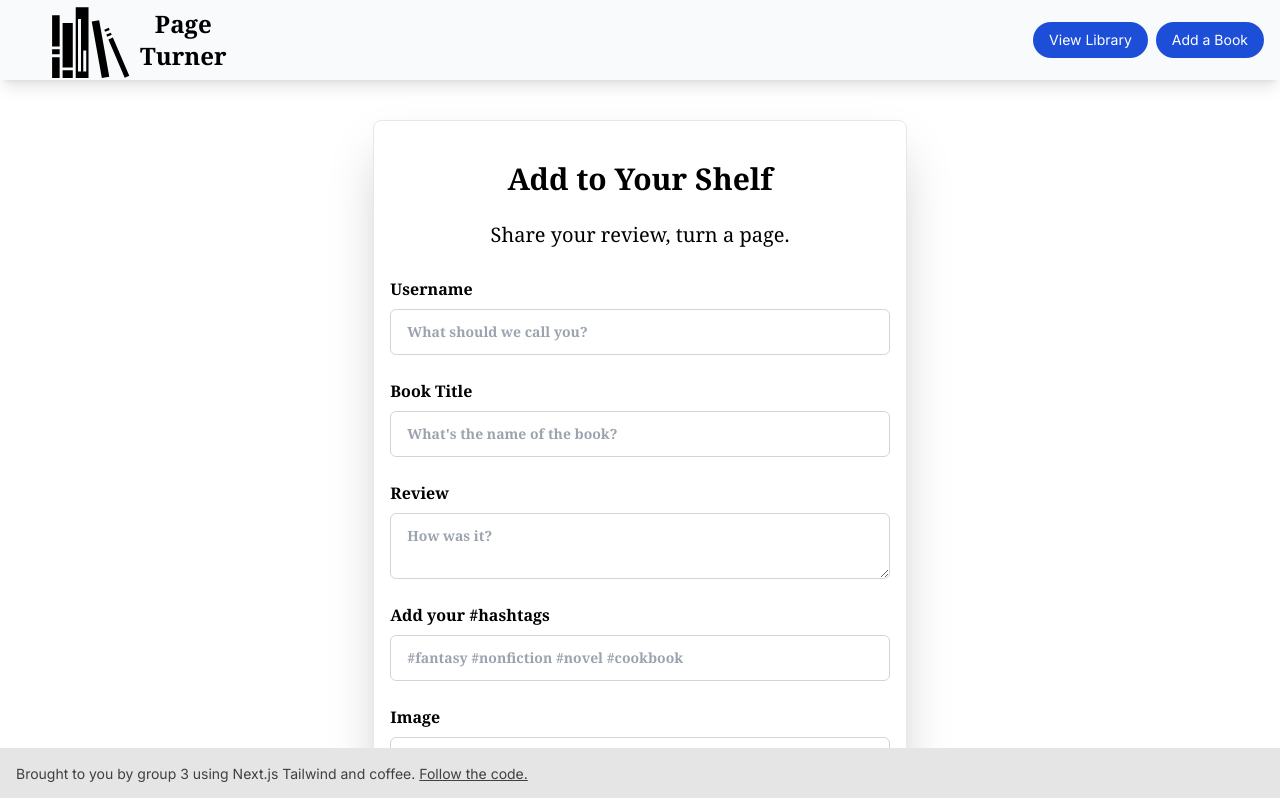
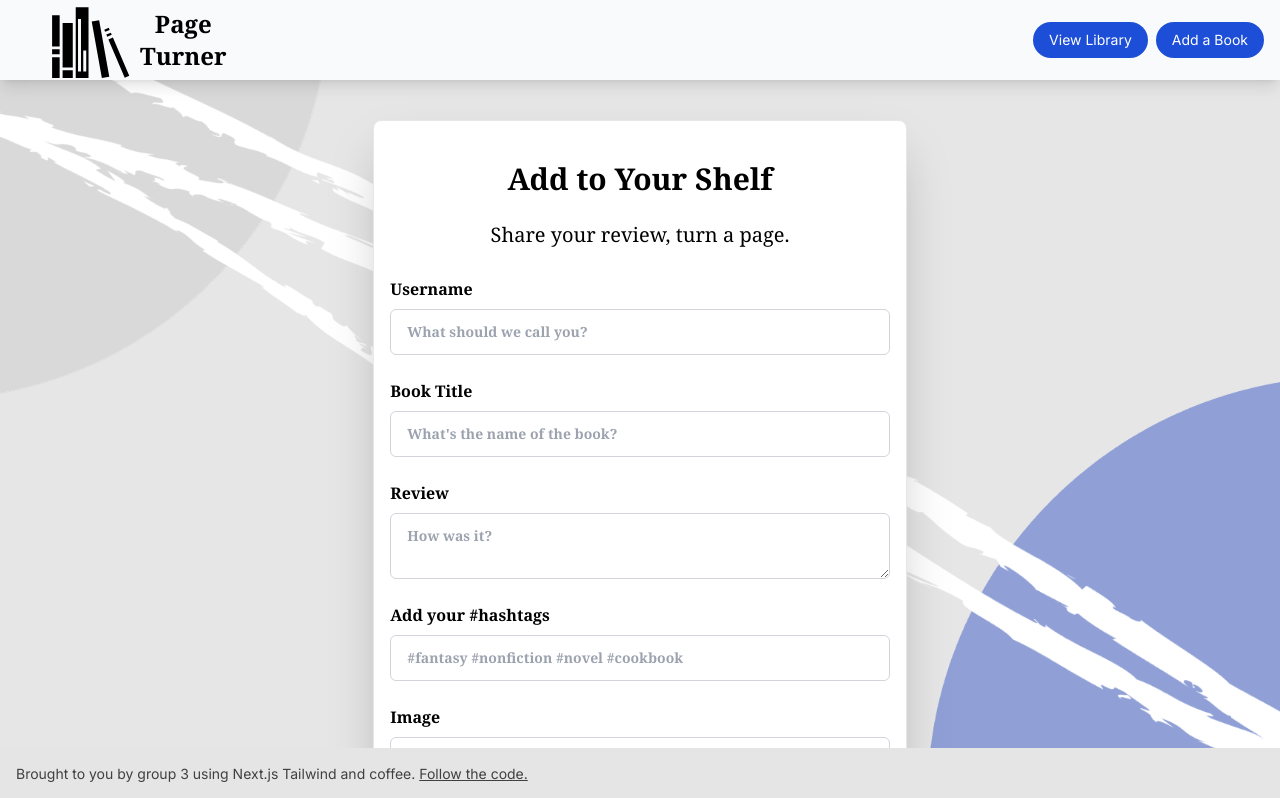
Before and after one commit to illonab/social-app, a Next.js app: page /add in a window 1280 px wide. Shown: the top 798 px of the page. Built offline with nearby package versions, Linux system fonts and the light colour scheme.

Commit message:
background update

```diff
--- a/app/layout.js
+++ b/app/layout.js
@@ -15,8 +15,7 @@ export const metadata = {
 export default function RootLayout({ children }) {
   return (
     <html lang="en">
-      <body className={inter.className}>
-      <BgImg />
+      <body className={`bg-cover bg-center h-full z-[-1] bg-[url('/bg1.png')] ${inter.className}`}>
         <Navbar />
         {children}
         <Footer />
--- a/components/BgImg.jsx
+++ b/components/BgImg.jsx
@@ -1,4 +1,5 @@
 import React from 'react';
+// import IMG from '../../public/bg1.png';
 
 const BgImg = () => {
 
@@ -6,8 +7,8 @@ const BgImg = () => {
 
   return (
     <div
-      className="bg-cover bg-center z-[-1]"
-      style={{ backgroundImage: "url(bg1.png)" }}
+      className=" bg-cover bg-center h-full z-[-1] bg-[url('/bg1.png')]"
+
     >
     </div>
   );
@@ -18,3 +19,5 @@ export default BgImg;
 
 
     /* bg-[url(/bg1.png)] */
+
+    // style={{backgroundImage: "url(" + Background + ")"}}
--- a/components/addPostCard.jsx
+++ b/components/addPostCard.jsx
@@ -77,7 +77,7 @@ const AddPostCard = ({setIsError, setIsSubmit, isError, isSubmit}) => {
     return (
 
 <div className="flex container mx-auto py-10 mb-10 min-h-screen font-serif">
-        <div className="rounded-lg border border-gray-200 lg:w-5/12 md:w-10/12 sm:w-full p-4 flex flex-wrap justify-center shadow-2xl mb-20 mx-auto">
+        <div className="rounded-lg border border-gray-200 lg:w-5/12 md:w-10/12 sm:w-full p-4 flex flex-wrap justify-center shadow-2xl mb-20 mx-auto bg-white">
             <div className="pb-3">
                 <h1 className="text-3xl text-center font-serif font-bold py-6">Add to Your Shelf</h1>
                 <p className="text-center text-xl font-serif pb-4">Share your review, turn a page.</p>
```
